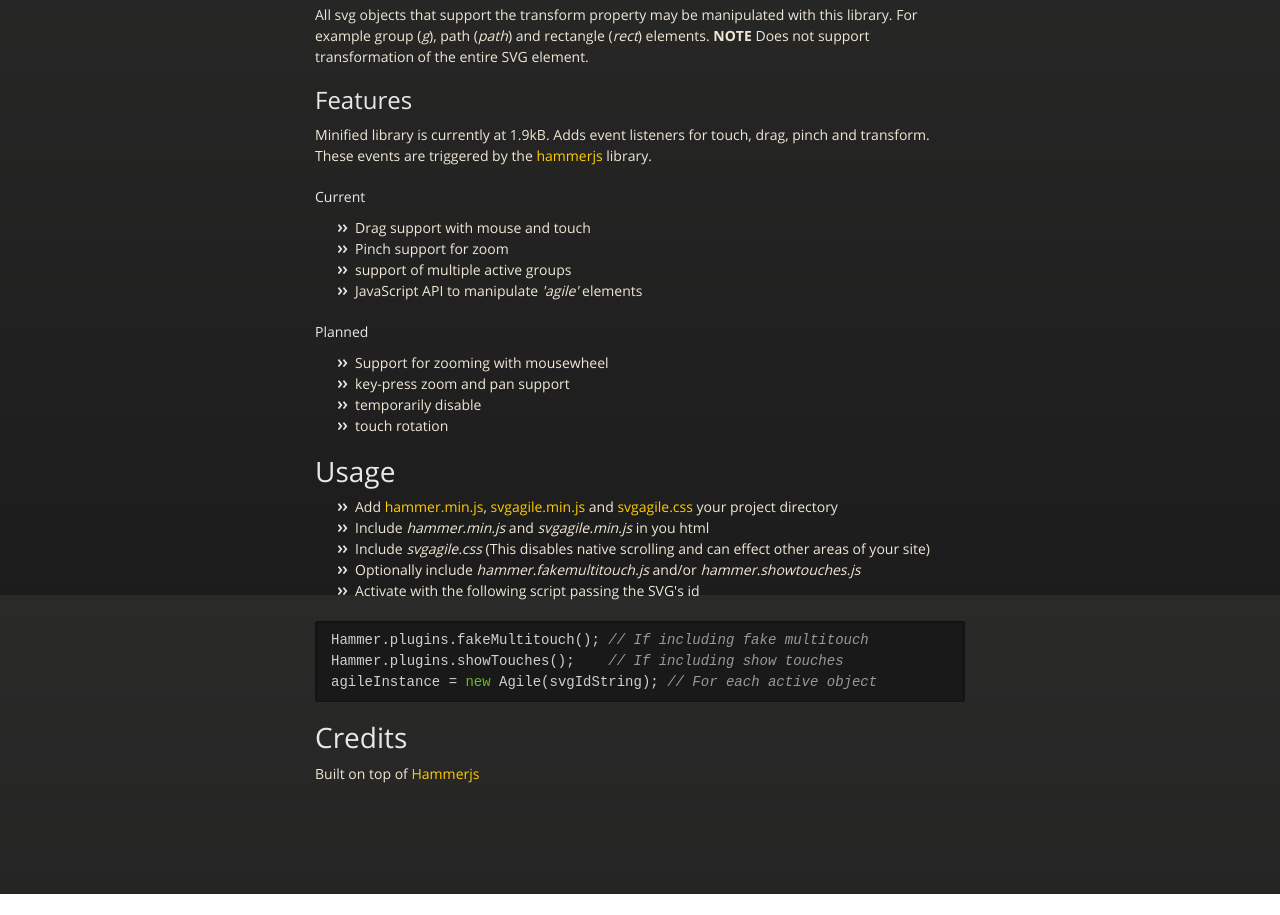
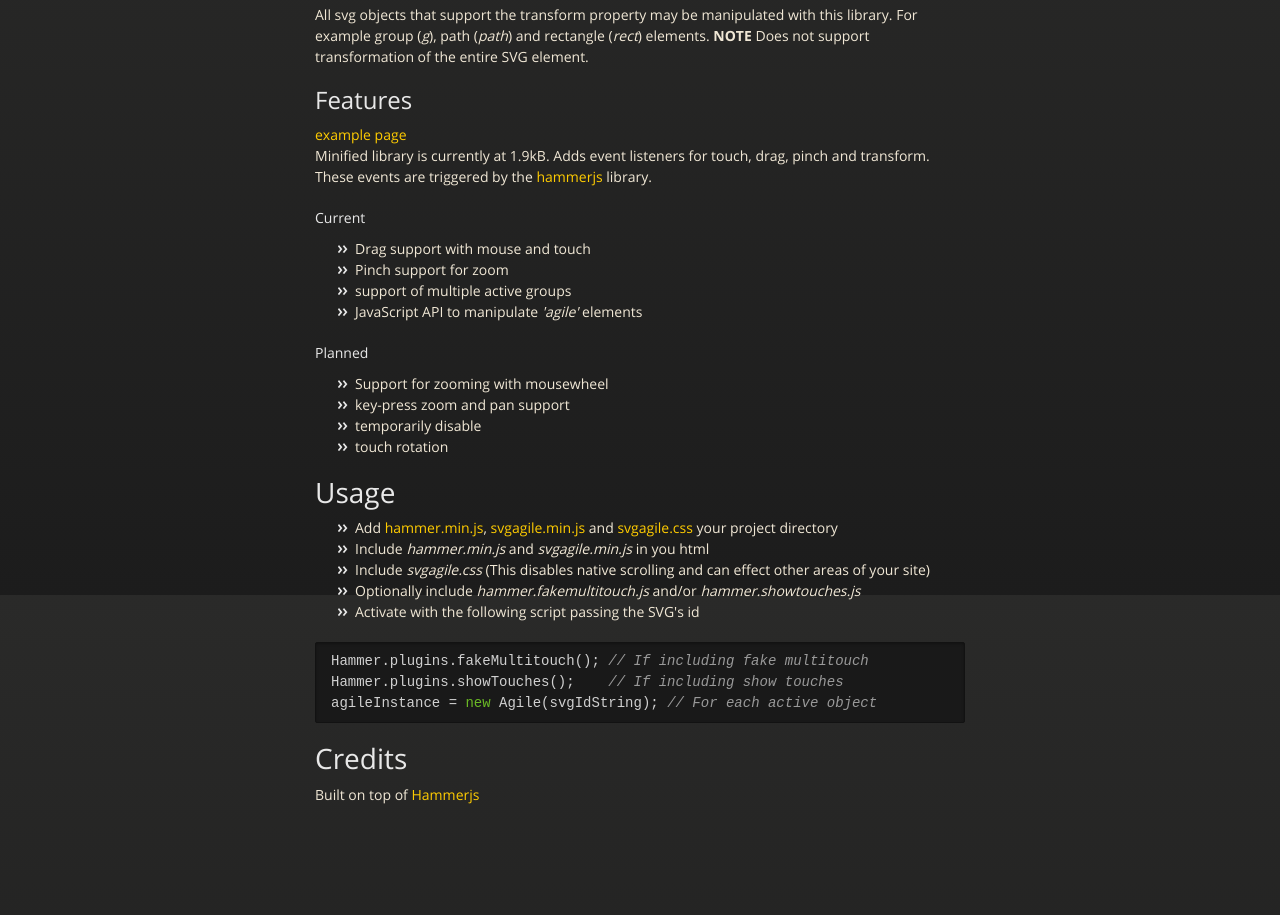
Before and after one commit to workshop14/SVG-Agile, a website: page index.html in a window 1280 px wide. Shown: the part 1005-1920 px from the top of the page. Before the commit the page ends 1899 px from the top, so only its background shows below. Drawn offline with nearby package versions, Linux system fonts and the light colour scheme.

Commit message:
Added example page link

```diff
--- a/index.html
+++ b/index.html
@@ -54,6 +54,7 @@
 
 <h2>
 <a name="features" class="anchor" href="#features"><span class="octicon octicon-link"></span></a>Features</h2>
+<a href="example/index.html">example page</a>
 
 <p>Minified library is currently at 1.9kB. Adds event listeners for touch, drag, pinch and transform. These events are triggered by the <a href="http://eightmedia.github.io/hammer.js/">hammerjs</a> library.</p>
 
```
